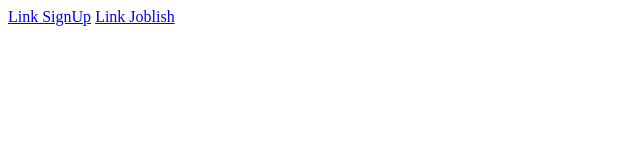
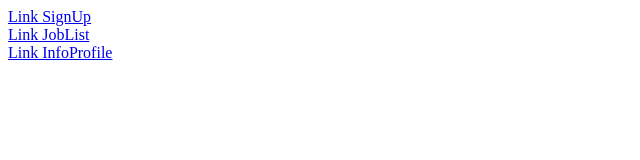
Before and after one commit to 2thuancr/CNPM_22110006, a plain HTML site: page index.html in a window 1280 px wide. Shown: the whole page, without its empty margins (0-640 px from the left). Drawn offline with Linux system fonts and the light colour scheme.

Commit message:
Update index homepage

```diff
--- a/index.html
+++ b/index.html
@@ -3,10 +3,17 @@
 <head>
     <meta charset="UTF-8">
     <meta name="viewport" content="width=device-width, initial-scale=1.0">
-    <title>Document</title>
+    <title>JobHub</title>
 </head>
 <body>
-    <a href="./SignUp/index.html">Link SignUp</a>
-    <a href="./JobList/index.html">Link Joblish</a>
+    <div>
+        <a href="./SignUp/index.html">Link SignUp</a>
+    </div>
+    <div>
+        <a href="./JobList/index.html">Link JobList</a>
+    </div>
+    <div>
+        <a href="./InfoProfile/index.html">Link InfoProfile</a>
+    </div>
 </body>
 </html>
```
